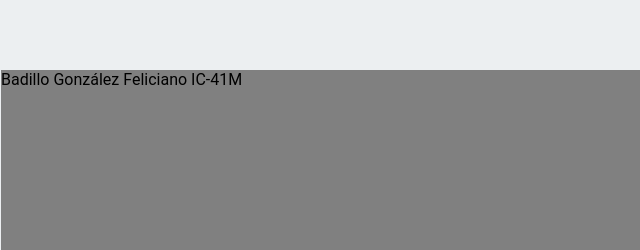
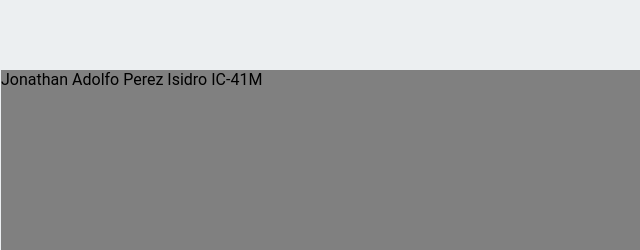
Before and after one commit to Jonathan1534/Jonatt12, a plain HTML site: page public/index.html in a window 1280 px wide. Shown: the part 550-800 px from the top of the page, 0-640 px from the left. Drawn offline with Linux system fonts and the light colour scheme; some packages are replaced by stand-ins of ours.

Commit message:
primer commit

```diff
--- a/public/index.html
+++ b/public/index.html
@@ -74,7 +74,7 @@
       });
     </script>
     <footer>
-      Badillo González Feliciano   IC-41M
+      Jonathan Adolfo Perez Isidro    IC-41M
   </footer>
   </body>
 </html>
```
Also changed, not shown: public/404.html (+1 -1 lines).
